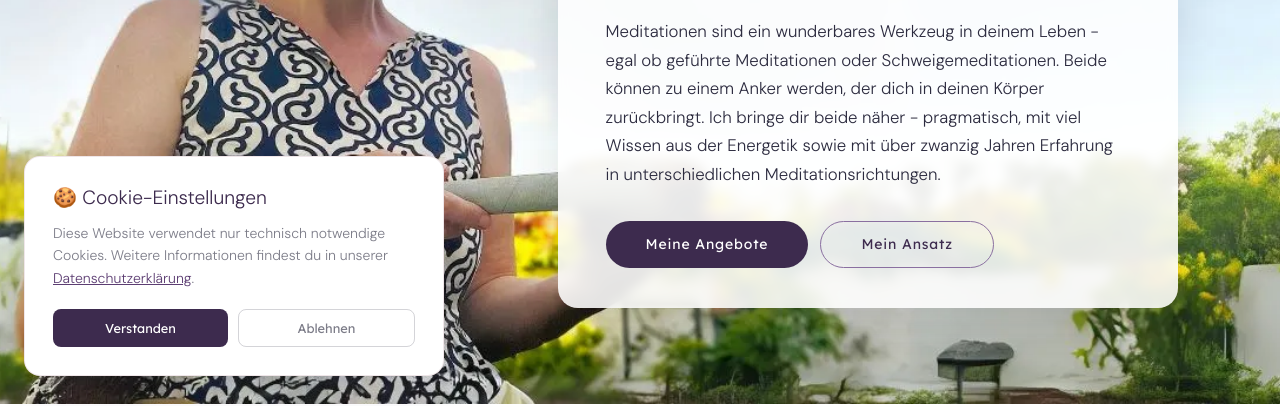
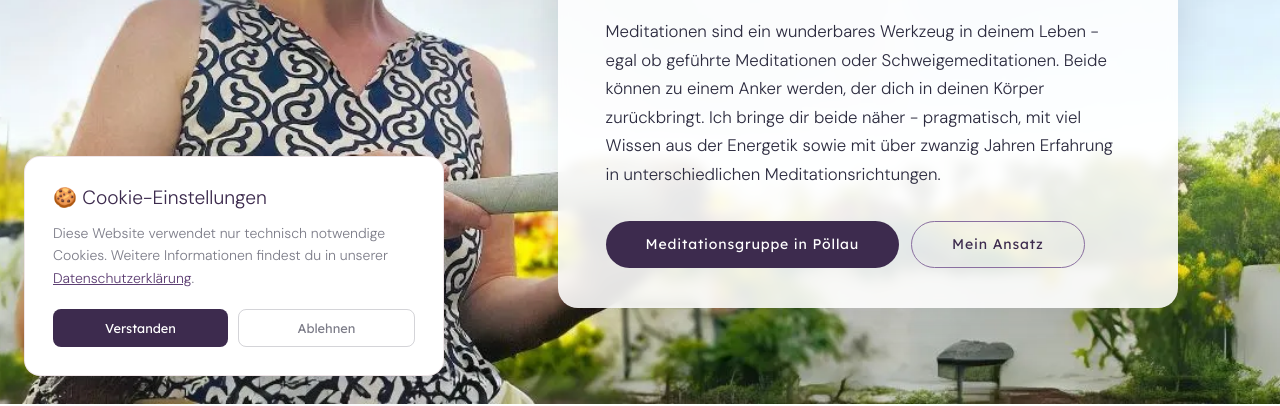
Before and after one commit to vjp-tech/energetik, a plain HTML site: page index.html in a window 1280 px wide. Shown: the part 400-806 px from the top of the page. Drawn offline with Linux system fonts and the light colour scheme.

Commit message:
UpdateButtons

```diff
--- a/index.html
+++ b/index.html
@@ -1861,7 +1861,7 @@
           Meditationen sind ein wunderbares Werkzeug in deinem Leben - egal ob geführte Meditationen oder Schweigemeditationen. Beide können zu einem Anker werden, der dich in deinen Körper zurückbringt.
           Ich bringe dir beide näher - pragmatisch, mit viel Wissen aus der Energetik sowie mit über zwanzig Jahren Erfahrung in unterschiedlichen Meditationsrichtungen.
         <div class="hero-buttons">
-          <a href="#angebote" class="btn-primary">Meine Angebote</a>
+          <a href="https://verena-johanna-polzhofer.at/meditation-poellau.html" class="btn-primary">Meditationsgruppe in Pöllau</a>
           <a href="#pragmatisch" class="btn-outline">Mein Ansatz</a>
         </div>
       </div>
```
